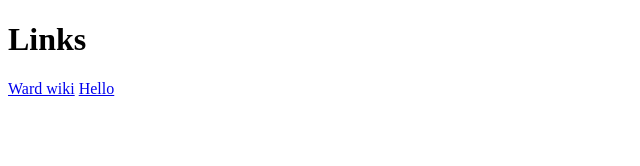
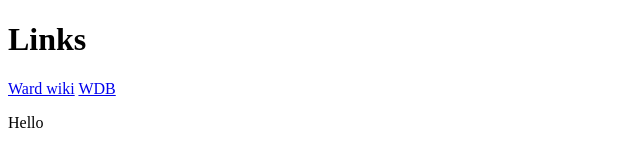
Before and after one commit to loehc2/s-loehc, a plain HTML site: page index.html in a window 1280 px wide. Shown: the full height of the page, 0-640 px from the left. Drawn offline with Linux system fonts and the light colour scheme.

Commit message:
Update index.html

```diff
--- a/index.html
+++ b/index.html
@@ -3,7 +3,7 @@
 <body>
 <h1>Links</h1>
 <a href="https://scrippsresearch.sharepoint.com/sites/WardLabWiki/SitePages/WardWikiHome.aspx">Ward wiki</a>
-<a href="https://wdb.scripps.edu/>WDB</a>
+<a href="https://wdb.scripps.edu/">WDB</a>
 <p>Hello</p>
 </body>
 </html>
```
